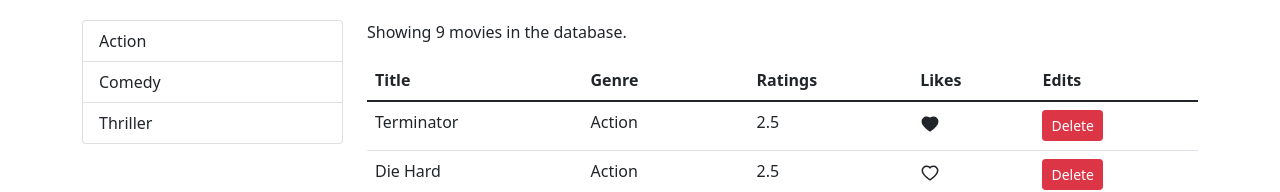
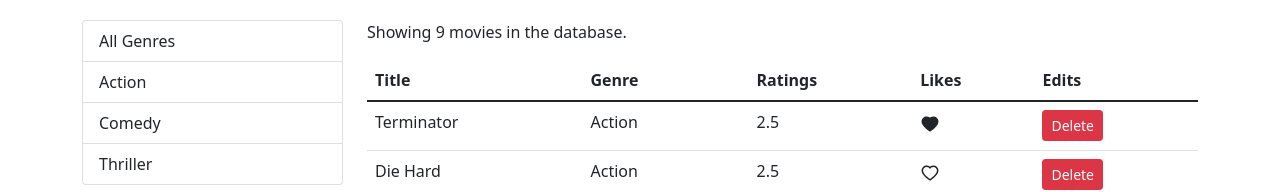
Before and after one commit to CutieMath/react-02, a React (Create React App) app: page / in a window 1280 px wide. Shown: the top 192 px of the page. Built offline with nearby package versions, Linux system fonts and the light colour scheme.

Commit message:
method to add all gengres

```diff
--- a/src/components/movies.jsx
+++ b/src/components/movies.jsx
@@ -16,7 +16,9 @@ class Movies extends Component {
   };
   // Use component did mount so that the data have time to query from the backend
   componentDidMount() {
-    this.setState({ movies: getMovies(), genres: getGenres() });
+    // make a new array so that all genres can be used
+    const genres = [{ name: "All Genres" }, ...getGenres()];
+    this.setState({ movies: getMovies(), genres });
   }
   handleDelete = (movie) => {
     const newMovies = this.state.movies.filter((m) => m._id !== movie._id);
```
